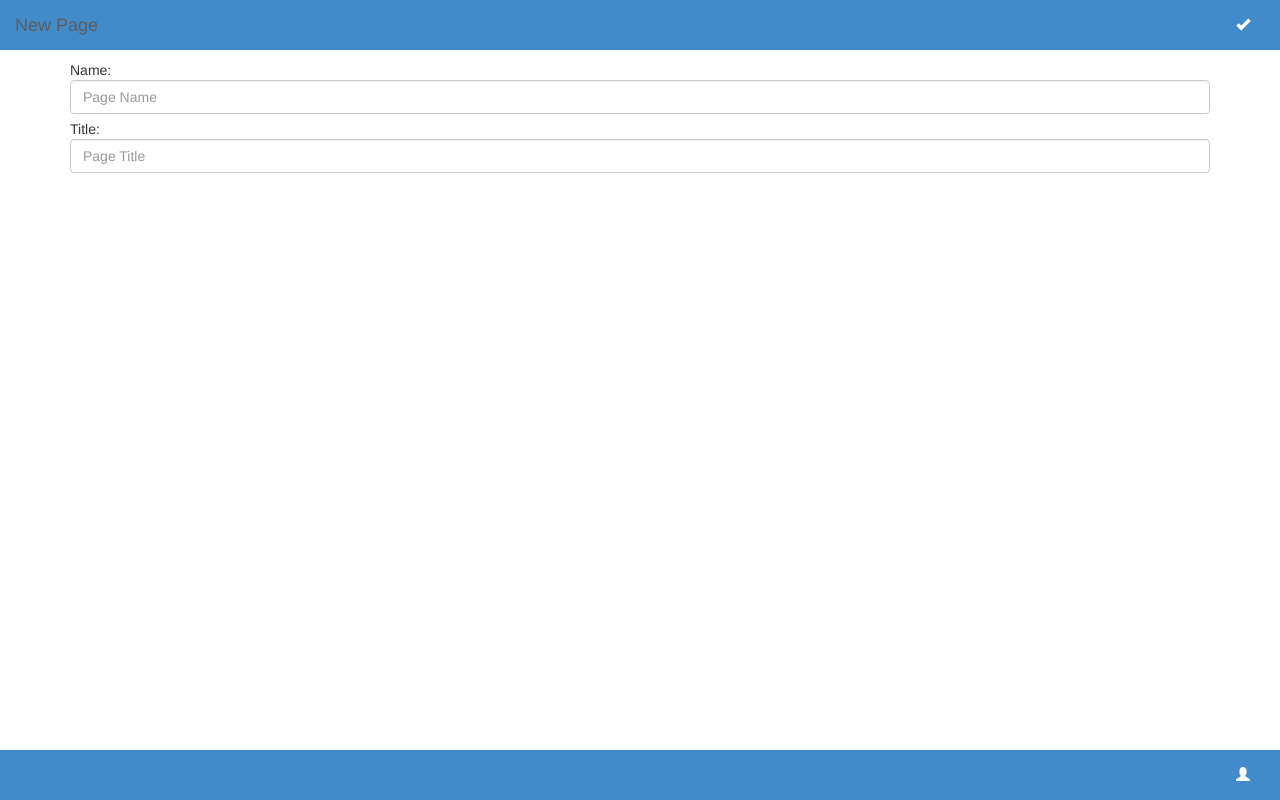
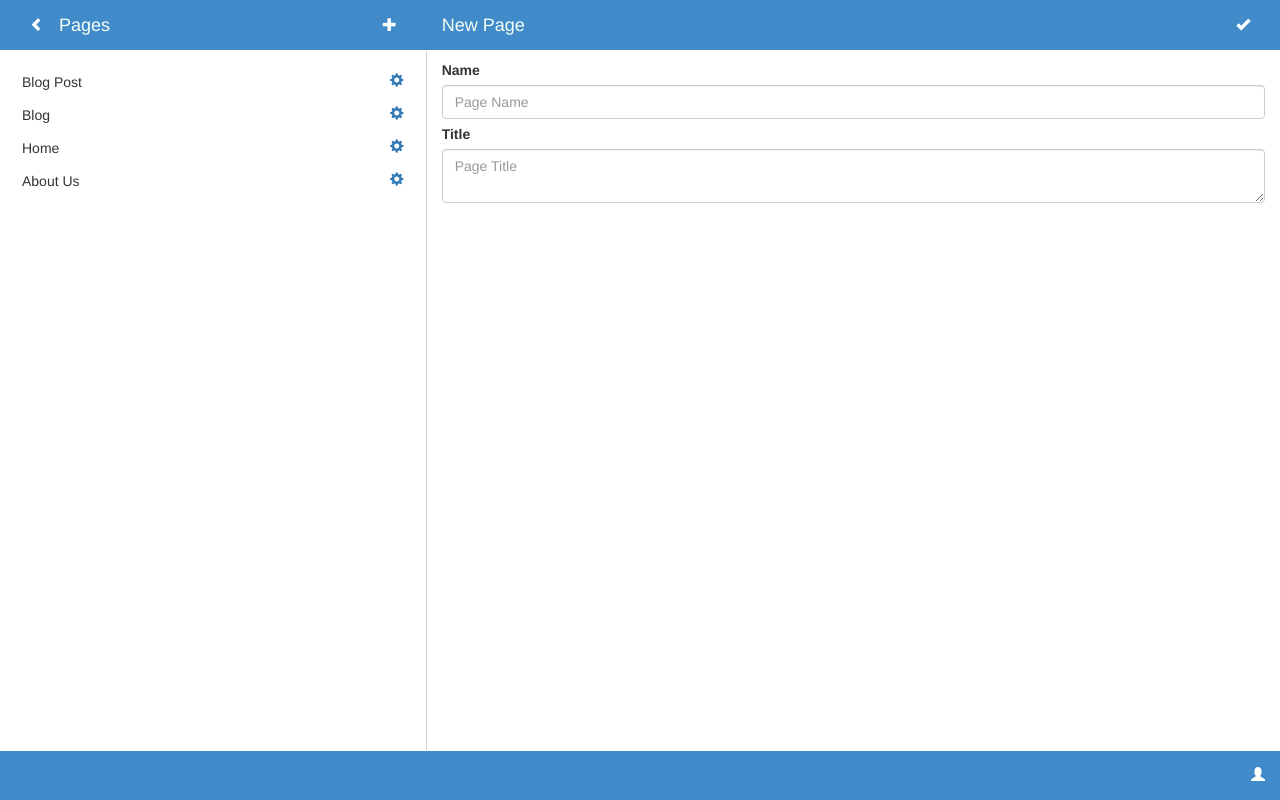
Before and after one commit to harsharahul/boggaramkrishnaprasad-harsharahul-webdev, a website: page public/assignment/page/page-new.html in a window 1280 px wide. Drawn offline with nearby package versions, Linux system fonts and the light colour scheme.

Commit message:
completed the pages

```diff
--- a/public/assignment/css/style.css
+++ b/public/assignment/css/style.css
@@ -15,15 +15,34 @@ body {
     padding: 7px;
 }
 
+.bhr-split-panel{
+    overflow-y: scroll;
+    top: 0px;
+    bottom: 0px;
+    position: absolute;
+    left: 0px;
+    margin-top: 50px;
+    padding-top: 15px;
+    margin-bottom: 50px;
+    border-right: solid
+}
+
 .bhr-divider{
     border-width: 1px;
     border-right: solid;
     border-right-width: thin;
+    border-color: lightgrey;
 }
 
 .bhr-button-padding{
     padding-top: 5px;
     padding-bottom: 10px;
+}
+
+.bhr-side-spaces{
+    padding-left: 20px;
+    padding-right: 20px;
+    padding-top: 10px;
 }
 
 .jga-toolbar {
--- a/public/assignment/page/page-new.html
+++ b/public/assignment/page/page-new.html
@@ -5,43 +5,113 @@
     <title>Page New</title>
 
     <link href="https://maxcdn.bootstrapcdn.com/bootstrap/3.3.6/css/bootstrap.min.css" rel="stylesheet"/>
-    <!--<link href="../css/bootstrap/css/bootstrap.min.css" rel="stylesheet"/>-->
     <link href="../css/style.css" rel="stylesheet"/>
+    <meta name="viewport" content="width=device-width, initial-scale=1, maximum-scale=1">
 
-    <meta name="viewport" content="width=device-width, initial-scale=1, maximum-scale=1">
 </head>
 <body>
+
 <nav class="navbar navbar-default navbar-fixed-top">
-    <div class="container-fluid">
-        <div class="navbar-text pull-right">
-            <span class="glyphicon glyphicon-ok"></span>
+    <div class="row container-fluid ">
+        <div class="col-sm-4 hidden-xs">
+            <div class="navbar-text pull-left">
+                <a>
+                    <span class="glyphicon glyphicon-chevron-left"></span>
+                </a>
+            </div>
+            <div class="navbar-header">
+                <a class="navbar-brand">
+                    Pages
+                </a>
+            </div>
+            <div class="navbar-text pull-right">
+                <a>
+                    <span class="glyphicon glyphicon-plus "></span>
+                </a>
+            </div>
         </div>
-        <div class="navbar-header">
-            <a class="navbar-brand" href="#">New Page</a>
+        <div class="col-sm-8">
+            <div class="navbar-text pull-left visible-xs">
+                <a>
+                    <span class="glyphicon glyphicon-chevron-left"></span>
+                </a>
+            </div>
+            <div class="navbar-text pull-right">
+                <a>
+                    <span class="glyphicon glyphicon-ok"></span>
+                </a>
+            </div>
+            <div class="navbar-header">
+                <a href="#" class="navbar-brand">
+                    New Page
+                </a>
+            </div>
         </div>
     </div>
 </nav>
 
-<div class="container">
-    Name:
-    <input type="text"
-           class="form-control"
-           placeholder="Page Name"/>
-    Title:
-    <input type="text"
-           class="form-control"
-           placeholder="Page Title"/>
+<div class="row container-fluid">
 
+    <div class="col-sm-4 hidden-xs bhr-split-panel bhr-divider">
+        <!--style="overflow-y: scroll;top: 0px;bottom: 0px;position: absolute;left: 0px;margin-top: 50px;padding-top: 15px;margin-bottom: 50px;">-->
+        <ul class="list-group">
+
+            <li class="list-group-item bhr-no-border">Blog Post
+                <a href="page-edit.html">
+                    <span class="glyphicon glyphicon-cog pull-right"></span>
+                </a>
+            </li>
+            <li class="list-group-item bhr-no-border">Blog
+                <a href="page-edit.html">
+                    <span class="glyphicon glyphicon-cog pull-right"></span>
+                </a>
+            </li>
+            <li class="list-group-item bhr-no-border">Home
+                <a href="page-edit.html">
+                    <span class="glyphicon glyphicon-cog pull-right"></span>
+                </a>
+            </li>
+            <li class="list-group-item bhr-no-border">About Us
+                <a href="page-edit.htmls">
+                    <span class="glyphicon glyphicon-cog pull-right"></span>
+                </a>
+            </li>
+        </ul>
+    </div>
+
+    <div class="col-xs-12 col-sm-8 pull-right">
+        <label for="website-name">Name</label>
+        <input placeholder="Page Name"
+               class="form-control"
+               id="website-name"/>
+
+        <label for="website-description">Title</label>
+        <textarea placeholder="Page Title"
+                  class="form-control"
+                  id="website-description"></textarea>
+
+        <!--<div class="bhr-button-padding">-->
+            <!--<a href="website-list.html" class=" btn btn-danger btn-block">-->
+                <!--Delete-->
+            <!--</a>-->
+        <!--</div>-->
+    </div>
 </div>
 
 <nav class="navbar navbar-default navbar-fixed-bottom">
     <div class="container-fluid">
-        <div class="navbar-text pull-right ">
-            <a href="../user/profile.html">
-                <span class="glyphicon glyphicon-user"></span>
-            </a>
+        <div class="navbar-header">
+            <!--<a class="navbar-brand" href="#">Footer</a>-->
+
         </div>
+        <div class="navbar-text col-xs-12">
+            <a href="website-new.html"> <span class="pull-right glyphicon glyphicon-user"></span></a>
+        </div>
+
     </div>
 </nav>
+
+
+
 </body>
 </html>
```
Also changed, not shown: public/assignment/page/page-edit.html (+84 -24 lines), public/assignment/page/page-list.html (+9 -11 lines), public/assignment/user/login.html (+1 -1 lines), public/assignment/website/website-edit.html (+9 -6 lines), public/assignment/website/website-list.html (+3 -3 lines), public/assignment/website/website-new.html (+11 -11 lines), public/assignment/widget/widget-list.html (+6 -0 lines).
